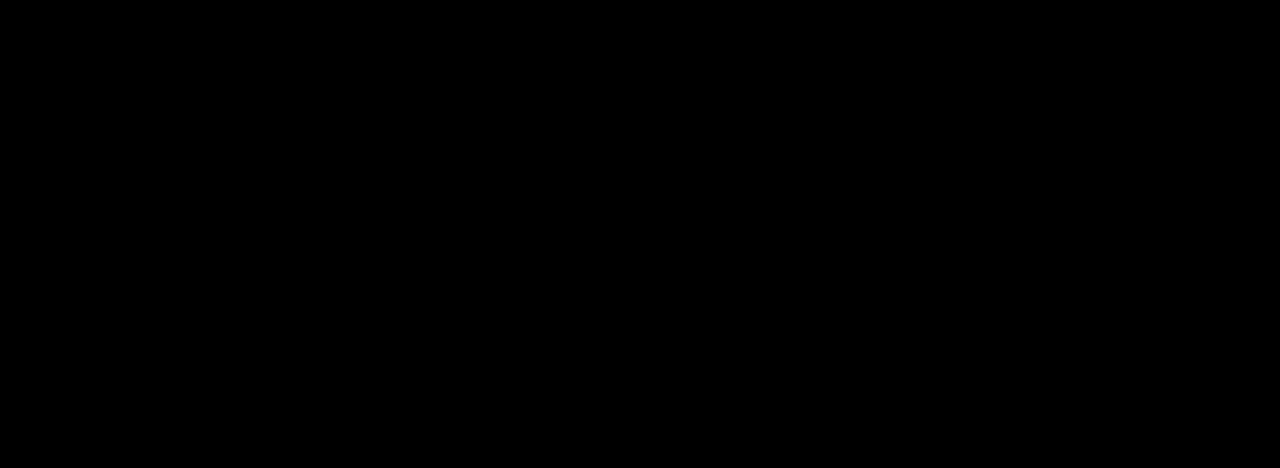
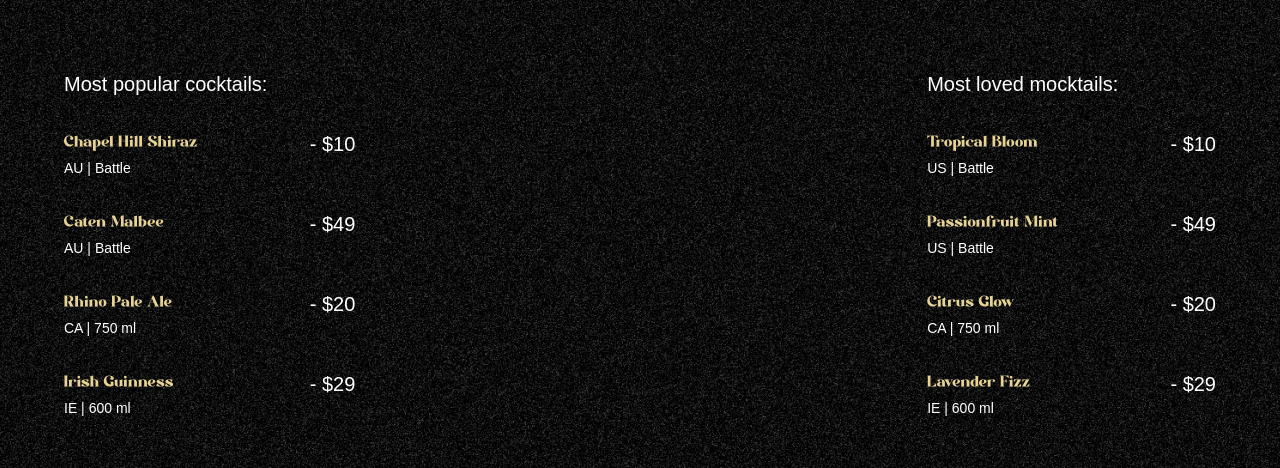
Before and after one commit to ridanajjari/gsap_cocktail-animation, a React (Vite) app: page / in a window 1280 px wide. Shown: the part 890-1358 px from the top of the page. Built offline with nearby package versions, Linux system fonts and the light colour scheme; a web font is replaced by a local one.

Commit message:
implement Cocktail section

```diff
--- a/src/App.jsx
+++ b/src/App.jsx
@@ -1,6 +1,7 @@
 import { ScrollTrigger,SplitText } from 'gsap/all';
 import Navbar from './components/Navbar';
 import Hero from './components/hero';
+import Cocktails from './components/Cocktails';
 import  gsap from 'gsap'
 import React from 'react'
  gsap.registerPlugin(ScrollTrigger,SplitText);
@@ -8,7 +9,7 @@
   return ( <main>
     <Navbar/>
     <Hero/>
-
+    <Cocktails/>
   </main>
   )
 
--- /dev/null
+++ b/src/components/Cocktails.jsx
@@ -0,0 +1,67 @@
+import { useGSAP } from '@gsap/react'
+import gsap from 'gsap';
+import { cocktailLists, mockTailLists } from '../../constants/Index.js'
+
+const Cocktails = () => {
+ useGSAP(() => {
+	const parallaxTimeline = gsap.timeline({
+	 scrollTrigger: {
+		trigger: '#cocktails',
+		start: 'top 30%',
+		end: 'bottom 80%',
+		scrub: true,
+	 }
+	})
+
+	parallaxTimeline
+	 .from('#c-left-leaf', {
+		x: -100, y: 100
+	})
+	 .from('#c-right-leaf', {
+		x: 100, y: 100
+	})
+ })
+
+ return (
+	<section id="cocktails" className="noisy">
+	 <img src="/images/cocktail-left-leaf.png" alt="l-leaf" id="c-left-leaf" />
+	 <img src="/images/cocktail-right-leaf.png" alt="r-leaf" id="c-right-leaf" />
+
+	 <div className="list">
+		<div className="popular">
+		 <h2>Most popular cocktails:</h2>
+
+		 <ul>
+			{cocktailLists.map(({ name, country, detail, price }) => (
+			 <li key={name}>
+				<div className="md:me-28">
+				 <h3>{name}</h3>
+				 <p>{country} | {detail}</p>
+				</div>
+				<span>- {price}</span>
+			 </li>
+			))}
+		 </ul>
+		</div>
+
+		<div className="loved">
+		 <h2>Most loved mocktails:</h2>
+
+		 <ul>
+			{mockTailLists.map(({ name, country, detail, price }) => (
+			 <li key={name}>
+				<div className="me-28">
+				 <h3>{name}</h3>
+				 <p>{country} | {detail}</p>
+				</div>
+				<span>- {price}</span>
+			 </li>
+			))}
+		 </ul>
+		</div>
+	 </div>
+	</section>
+ )
+}
+
+export default Cocktails
--- a/src/index.css
+++ b/src/index.css
@@ -68,7 +68,9 @@
         @apply fixed z-50 w-full;
 
         div {
-            @apply flex md:flex-row flex-col md:justify-between items-center gap-5 py-5 lg:px-0 px-5 container mx-auto;
+            @apply flex md:flex-row flex-col md:justify-between items-center gap-5 py-5 container mx-auto;
+            padding-left: 4rem;
+            padding-right: 4rem;
         }
 
         p {
@@ -148,7 +150,9 @@
         }
 
         .list {
-            @apply container mx-auto relative z-10 flex md:flex-row flex-col justify-between items-start gap-20 pt-40 2xl:px-0 px-5;
+            @apply container mx-auto relative z-10 flex md:flex-row flex-col justify-between items-start gap-20 pt-40 pb-20;
+            padding-left: 4rem;
+            padding-right: 4rem;
 
             .popular {
                 @apply space-y-8 w-full md:w-fit;
```
